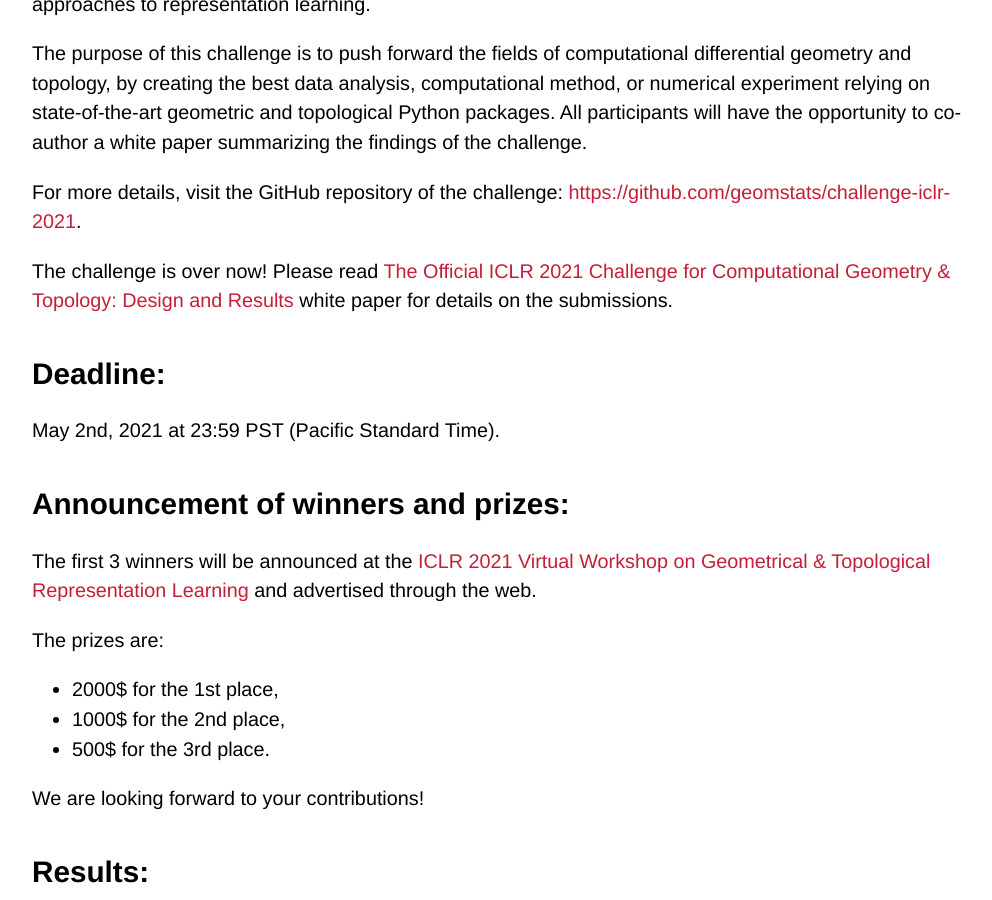
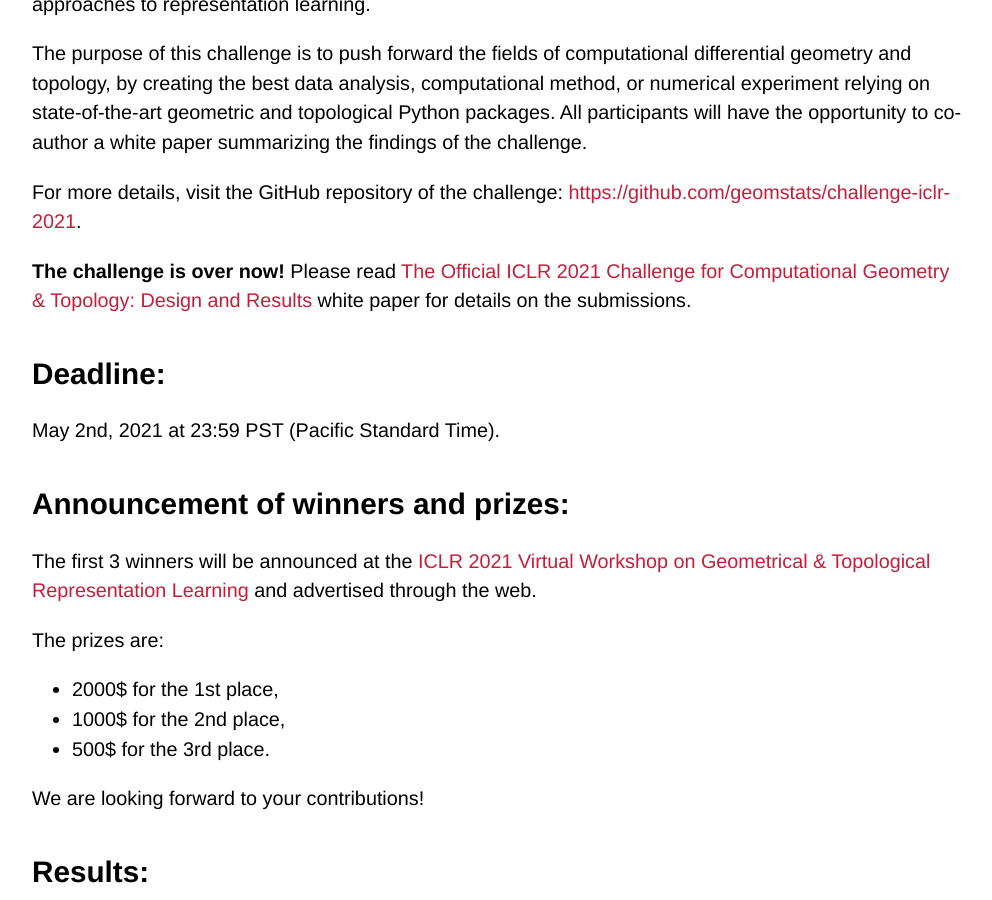
Before and after one commit to gt-rl/gt-rl.github.io, a Jekyll site: the page built from challenge.md, in a window 1280 px wide and 900 px high, scrolled down 776 px. Shown: the whole window, without its empty margins (140-1132 px from the left). Built offline with Jekyll 4.4.1, drawn with Linux system fonts in a browser that asks for light colours; some web fonts are replaced; our own code applies the rules of GitHub Pages for plain Markdown files.

Commit message:
More highlighting

```diff
--- a/challenge.md
+++ b/challenge.md
@@ -10,7 +10,7 @@
 
 For more details, visit the GitHub repository of the challenge: [https://github.com/geomstats/challenge-iclr-2021](https://github.com/geomstats/challenge-iclr-2021).
 
-The challenge is over now! Please read
+**The challenge is over now!** Please read
 [The Official ICLR 2021 Challenge for Computational Geometry & Topology: Design and Results](/assets/ICLR_2021_GTRL_Challenge.pdf)
 white paper for details on the submissions.
 
```
